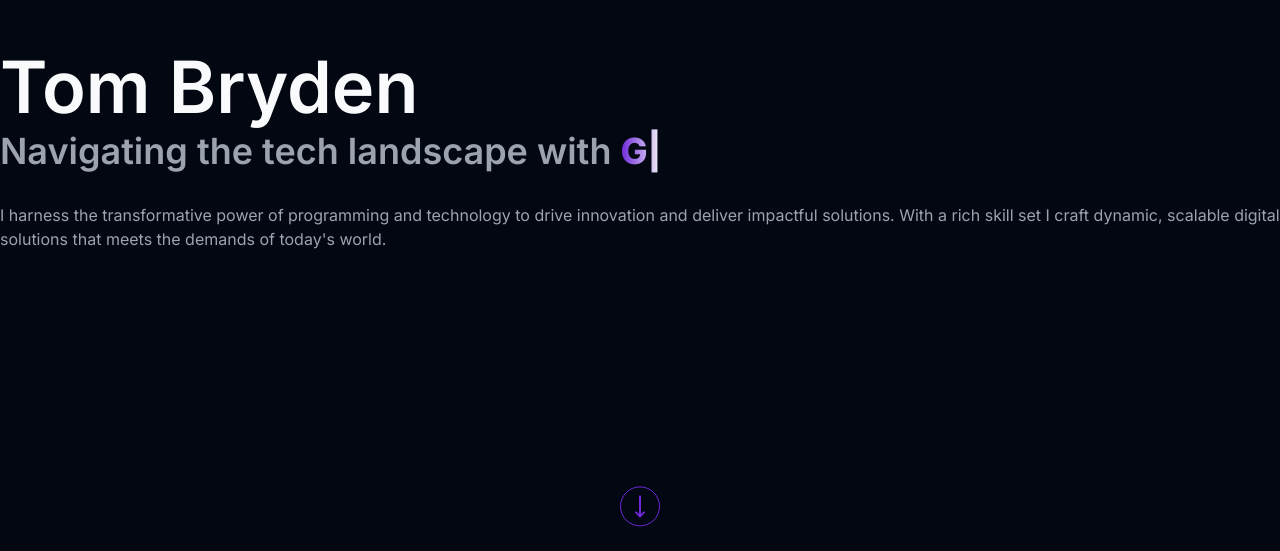
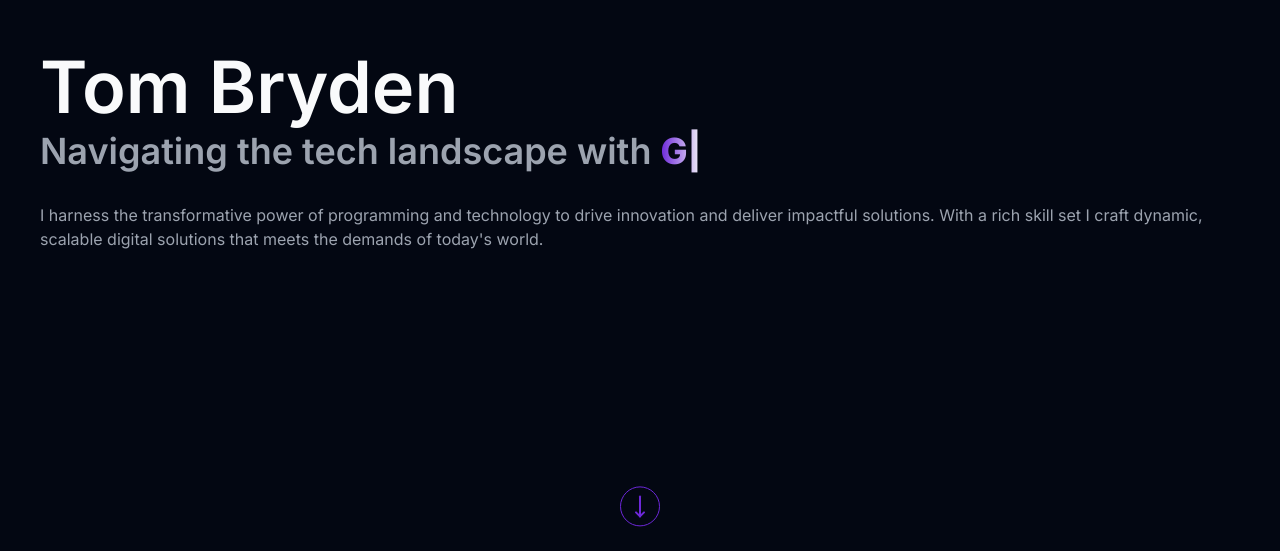
Before and after one commit to tombryden/tombryden-portfolio-v1, a Next.js app: page / in a window 1280 px wide. Shown: the part 249-800 px from the top of the page. Built offline with nearby package versions, Linux system fonts and the light colour scheme.

Commit message:
Container centers and pads

```diff
--- a/src/components/container.tsx
+++ b/src/components/container.tsx
@@ -5,7 +5,7 @@
 }
 
 const Container: React.FC<ContainerProps> = ({ children }) => {
-  return <div className="max-w-screen-xl mx-auto">{children}</div>;
+  return <div className="max-w-screen-xl mx-auto px-10">{children}</div>;
 };
 
 export default Container;
```
